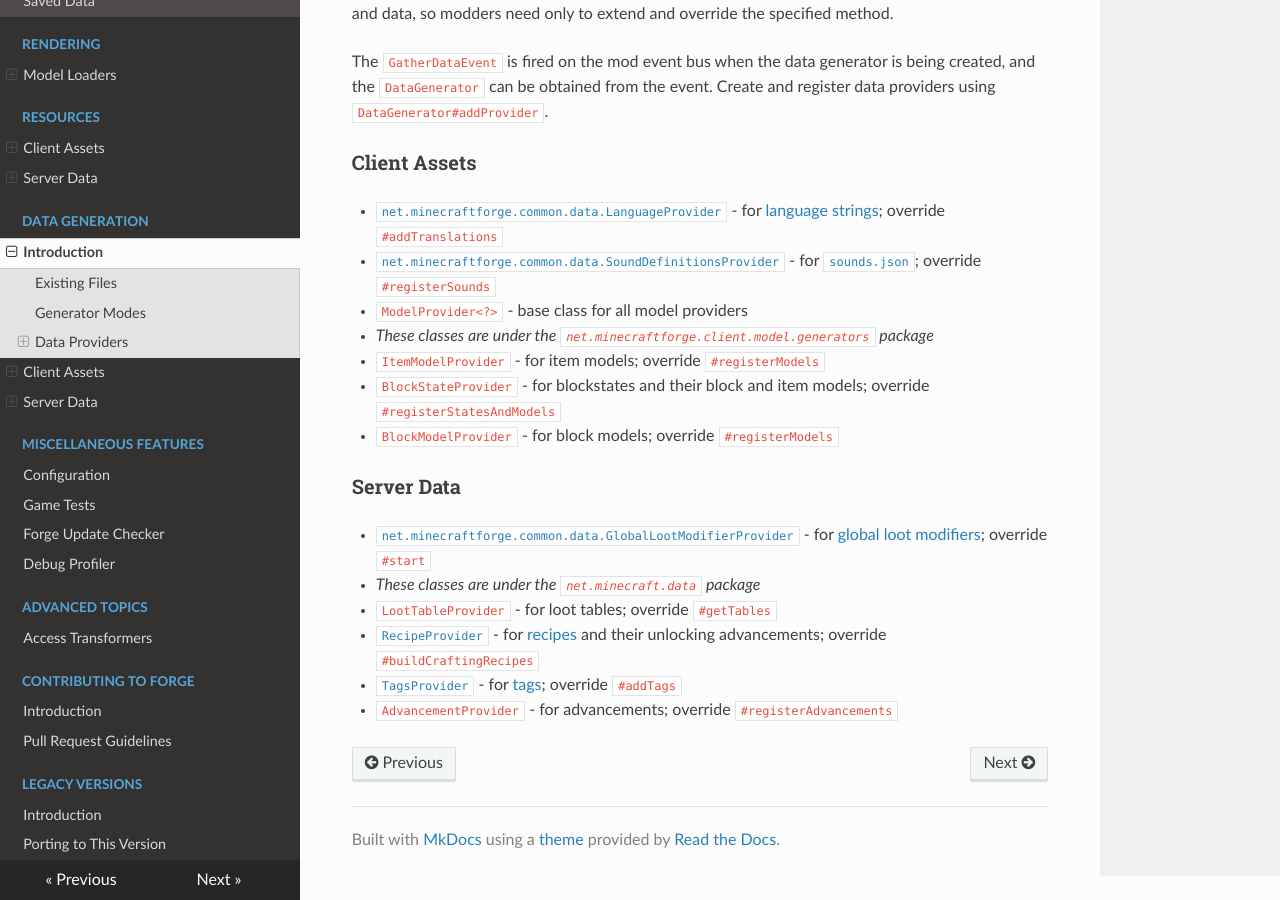
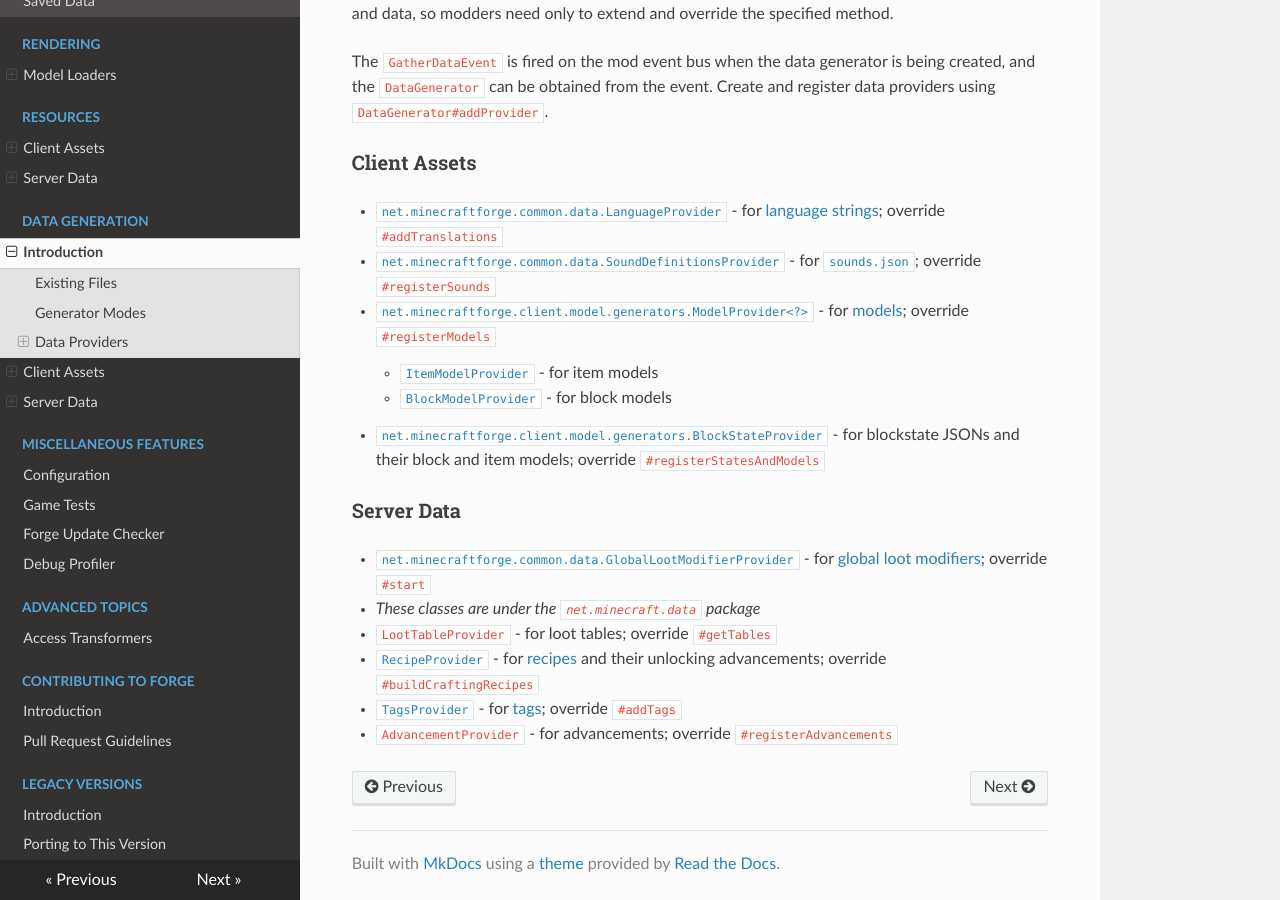
Before and after one commit to MinecraftForge/Documentation, an MkDocs documentation site: the page built from docs/datagen/index.md, in a window 1280 px wide and 900 px high, scrolled down 1423 px. Built offline with MkDocs 1.6.1, drawn with Linux system fonts in a browser that asks for light colours; nearby versions of some CDN libraries.

Commit message:
Fix documentation page

```diff
--- a/docs/datagen/index.md
+++ b/docs/datagen/index.md
@@ -45,11 +45,10 @@ The `GatherDataEvent` is fired on the mod event bus when the data generator is b
 ### Client Assets
 * [`net.minecraftforge.common.data.LanguageProvider`][langgen] - for [language strings][lang]; override `#addTranslations`
 * [`net.minecraftforge.common.data.SoundDefinitionsProvider`][soundgen] - for [`sounds.json`][sounds]; override `#registerSounds`
-* `ModelProvider<?>` - base class for all model providers
-  * _These classes are under the `net.minecraftforge.client.model.generators` package_
-  * `ItemModelProvider` - for item models; override `#registerModels`
-  * `BlockStateProvider` - for blockstates and their block and item models; override `#registerStatesAndModels`
-  * `BlockModelProvider` - for block models; override `#registerModels`
+* [`net.minecraftforge.client.model.generators.ModelProvider<?>`][modelgen] - for [models]; override `#registerModels`
+    * [`ItemModelProvider`][itemmodelgen] - for item models
+    * [`BlockModelProvider`][blockmodelgen] - for block models
+* [`net.minecraftforge.client.model.generators.BlockStateProvider`][blockstategen] - for blockstate JSONs and their block and item models; override `#registerStatesAndModels`
 
 ### Server Data
 * [`net.minecraftforge.common.data.GlobalLootModifierProvider`][glmgen] - for [global loot modifiers][glm]; override `#start`
@@ -63,6 +62,11 @@ The `GatherDataEvent` is fired on the mod event bus when the data generator is b
 [lang]: https://minecraft.fandom.com/wiki/Language
 [soundgen]: ./client/sounds.md
 [sounds]: https://minecraft.fandom.com/wiki/Sounds.json
+[modelgen]: ./client/modelproviders.md
+[models]: ../resources/client/models/index.md
+[itemmodelgen]: ./client/modelproviders.md#itemmodelprovider
+[blockmodelgen]: ./client/modelproviders.md#blockmodelprovider
+[blockstategen]: ./client/modelproviders.md#block-state-provider
 [glmgen]: ./server/glm.md
 [glm]: ../resources/server/glm.md
 [recipegen]: ./server/recipes.md
```
